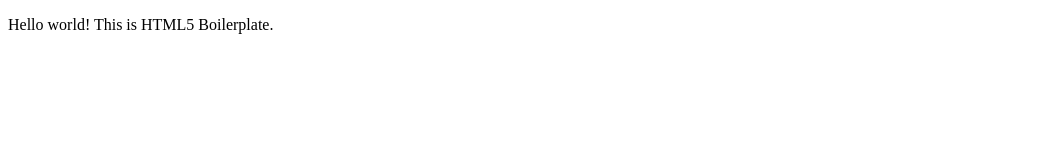
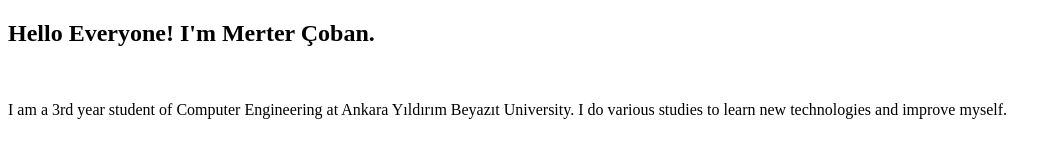
Before and after one commit to mertercoban/mertercoban.github.io, a plain HTML site: page aboutme.html in a window 1280 px wide. Shown: the whole page, without its empty margins (0-1061 px from the left). Drawn offline with Linux system fonts and the light colour scheme.

Commit message:
update aboutme.html

```diff
--- a/aboutme.html
+++ b/aboutme.html
@@ -4,12 +4,15 @@
 <html lang="en">
 
 <head>
-  <meta charset="utf-8">
-  <title></title>
+  <meta charset="utf-8" content="text/html">
+  <title>Ceng311_Assignment1</title>
 
 </head>
 
 <body>
- <p>Hello world! This is HTML5 Boilerplate.</p>
+
+ <h2>Hello Everyone! I'm Merter Çoban.</h2><br>
+     <p>I am a 3rd year student of Computer Engineering at Ankara Yıldırım Beyazıt University.
+     I do various studies to learn new technologies and improve myself.</p>
 </body>
 </html>
```
